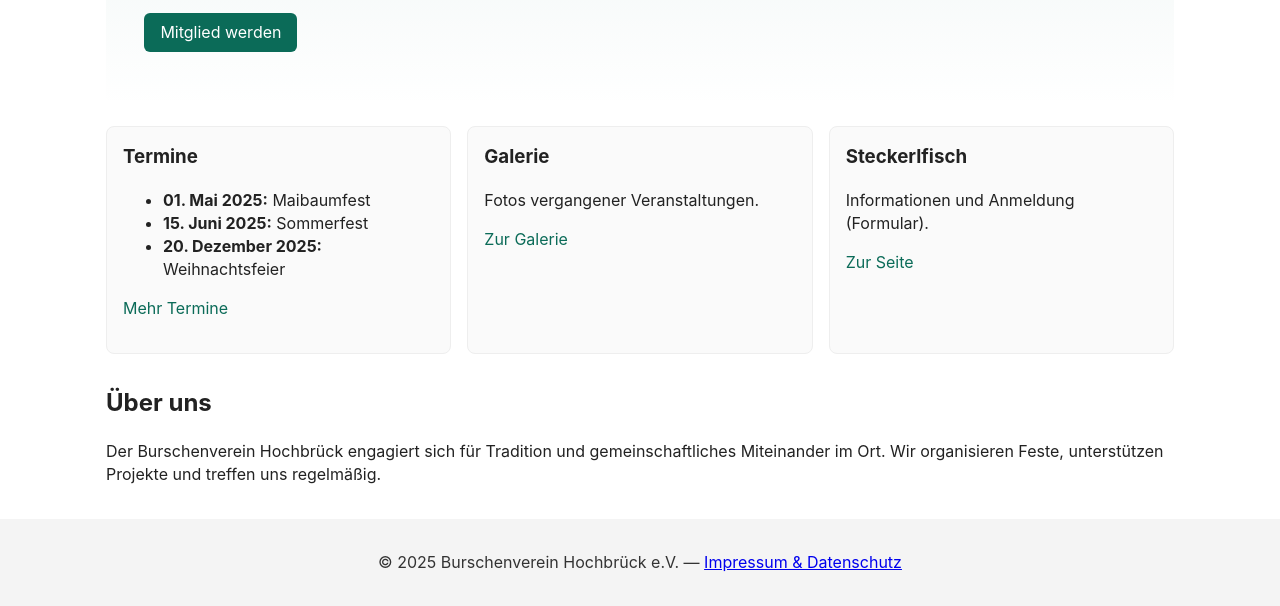
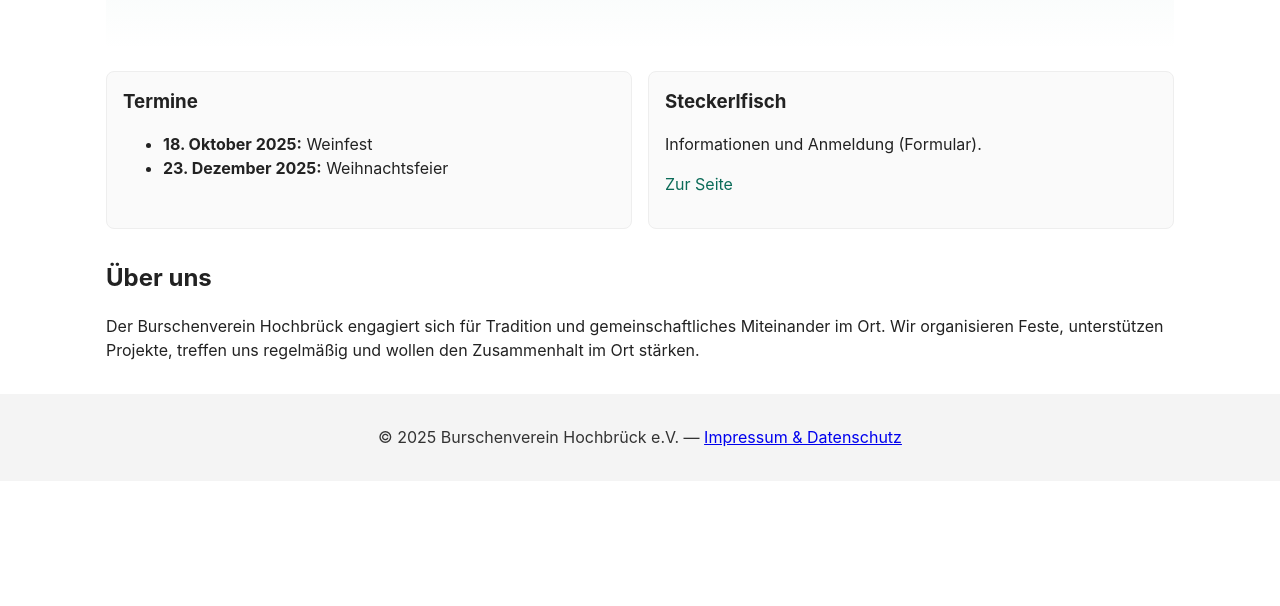
Before and after one commit to bvhochbrueck/bvh-Webseite, a plain HTML site: page index.html in a window 1280 px wide. Shown: the part 195-801 px from the top of the page. Drawn offline with Linux system fonts and the light colour scheme.

Commit message:
Update index.html
kleine Änderungen
Reiter "bilder", "feste" und "mitglied werden" rausgenommen

```diff
--- a/index.html
+++ b/index.html
@@ -13,24 +13,15 @@
     <section class="hero">
       <h1>Burschenverein Hochbrück</h1>
       <p class="lead">Gemeinschaft — Tradition — Veranstaltungen</p>
-      <p><a class="btn" href="mitglied-werden.html">Mitglied werden</a></p>
     </section>
 
     <section class="cards">
       <article class="card">
         <h3>Termine</h3>
         <ul>
-          <li><strong>01. Mai 2025:</strong> Maibaumfest</li>
-          <li><strong>15. Juni 2025:</strong> Sommerfest</li>
-          <li><strong>20. Dezember 2025:</strong> Weihnachtsfeier</li>
+          <li><strong>18. Oktober 2025:</strong> Weinfest</li>
+          <li><strong>23. Dezember 2025:</strong> Weihnachtsfeier</li>
         </ul>
-        <p><a class="link" href="feste.html">Mehr Termine</a></p>
-      </article>
-
-      <article class="card">
-        <h3>Galerie</h3>
-        <p>Fotos vergangener Veranstaltungen.</p>
-        <p><a class="link" href="bilder.html">Zur Galerie</a></p>
       </article>
 
       <article class="card">
@@ -42,7 +33,7 @@
 
     <section class="about">
       <h2>Über uns</h2>
-      <p>Der Burschenverein Hochbrück engagiert sich für Tradition und gemeinschaftliches Miteinander im Ort. Wir organisieren Feste, unterstützen Projekte und treffen uns regelmäßig.</p>
+      <p>Der Burschenverein Hochbrück engagiert sich für Tradition und gemeinschaftliches Miteinander im Ort. Wir organisieren Feste, unterstützen Projekte, treffen uns regelmäßig und wollen den Zusammenhalt im Ort stärken.</p>
     </section>
   </main>
 
```
